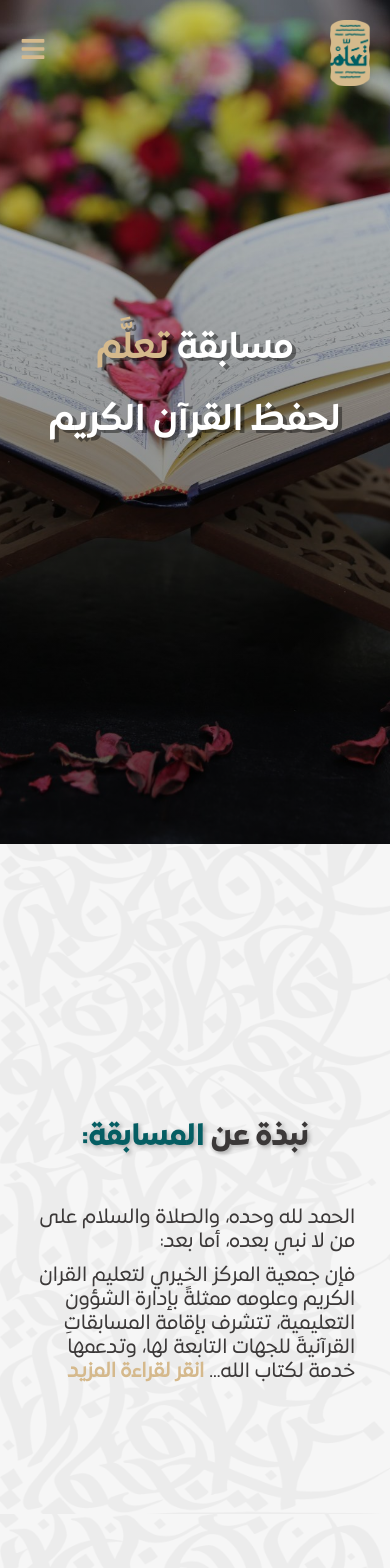
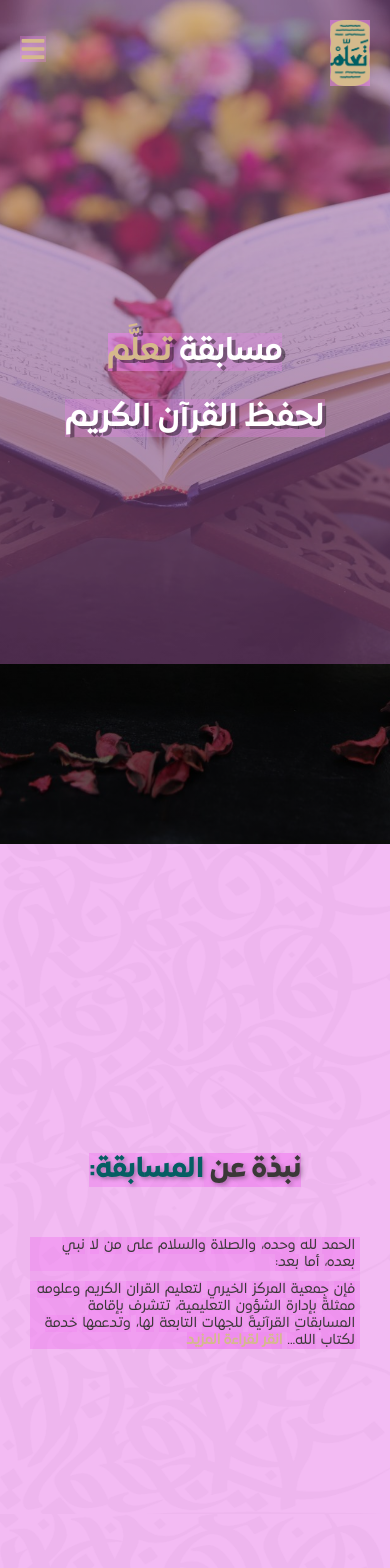
Before and after one commit to IcyCocktail/competition, a React (Create React App) app: page / in a window 390 px wide. Shown: the top 1568 px of the page. Built offline with nearby package versions, Linux system fonts and the light colour scheme.

Commit message:
working on responseviness for mobile

```diff
--- a/src/assets/styles.css
+++ b/src/assets/styles.css
@@ -123,6 +123,7 @@ ol li {
 * {
     margin: 0px;
     padding: 0px;
+    background: rgba(238, 130, 238, 0.3);
 }
 
 html {
@@ -420,6 +421,11 @@ td {
     justify-self: center;
     border: 4px solid var(--forest);
     text-shadow: 0px 0px 0px;
+}
+
+.flip-clock {
+    max-width: 100%; /* Prevent overflow */
+    overflow: hidden;
 }
 
 .nominating .countdown {
@@ -790,8 +796,23 @@ td {
     }
 }
 
-@media (max-width: 660px) {
-    h1 {
-        font-size: 36px;
+@media (max-width: 480px) {
+    h1{
+        font-size: 32px;
+    }
+    h2{
+        font-size: 28px;
+    }
+    p{
+        font-size: 14px;
+    }
+    .about-comp p span{
+        font-size: 14px;
+    }
+    header nav{
+        width: 100%;
+    }
+    .flip-clock {
+        transform: scale(0.7);
     }
 }
```
